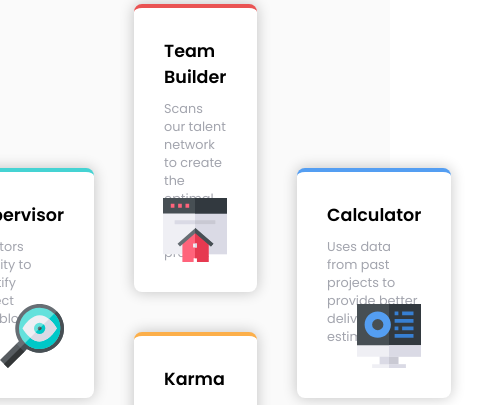
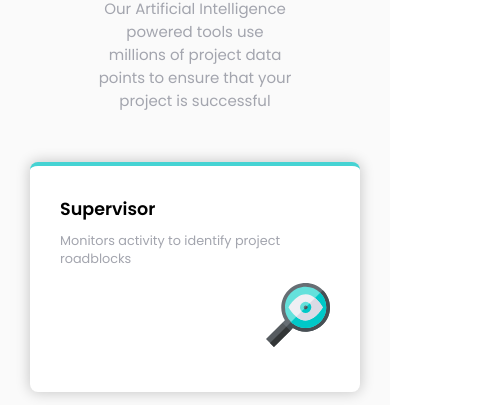
Before and after one commit to johannamag/card-feature-section, a plain HTML site: page index.html in a window 390 px wide. Shown: the part 439-844 px from the top of the page, 481 px wide, since content can reach past the window. Drawn offline with Linux system fonts and the light colour scheme.

Commit message:
Added Media Queries

```diff
--- a/style.css
+++ b/style.css
@@ -118,3 +118,41 @@ section {
 .blau {
   border-top: 4px solid var(--blau);
 }
+
+@media screen and (max-width: 790px) {
+  .card > p {
+    margin-bottom: 15px;
+  }
+  .card > img {
+    position: initial;
+    display: block;
+    margin: 0 auto;
+  }
+}
+
+@media screen and (max-width: 650px) {
+  .grid {
+    grid-template-columns: 1fr;
+  }
+  .card {
+    margin: 0 auto;
+  }
+  .rot,
+  .turkis,
+  .orange {
+    margin-bottom: 40px;
+  }
+  .left {
+    margin-right: 0;
+  }
+  .center {
+    margin-right: 0;
+    margin-left: 0;
+  }
+  .right {
+    margin-left: 0;
+  }
+  .card > img {
+    margin-right: 0;
+  }
+}
```
